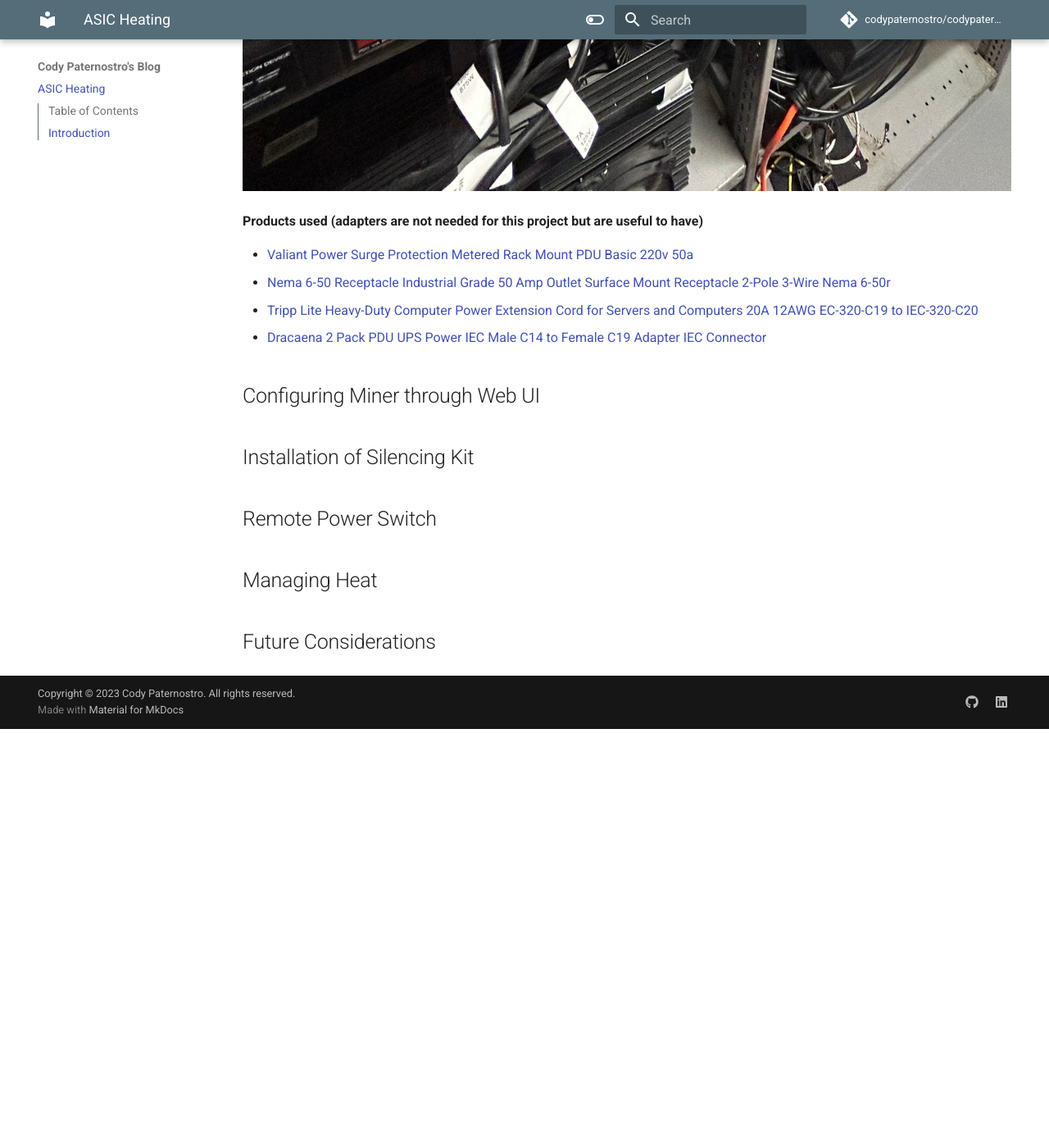
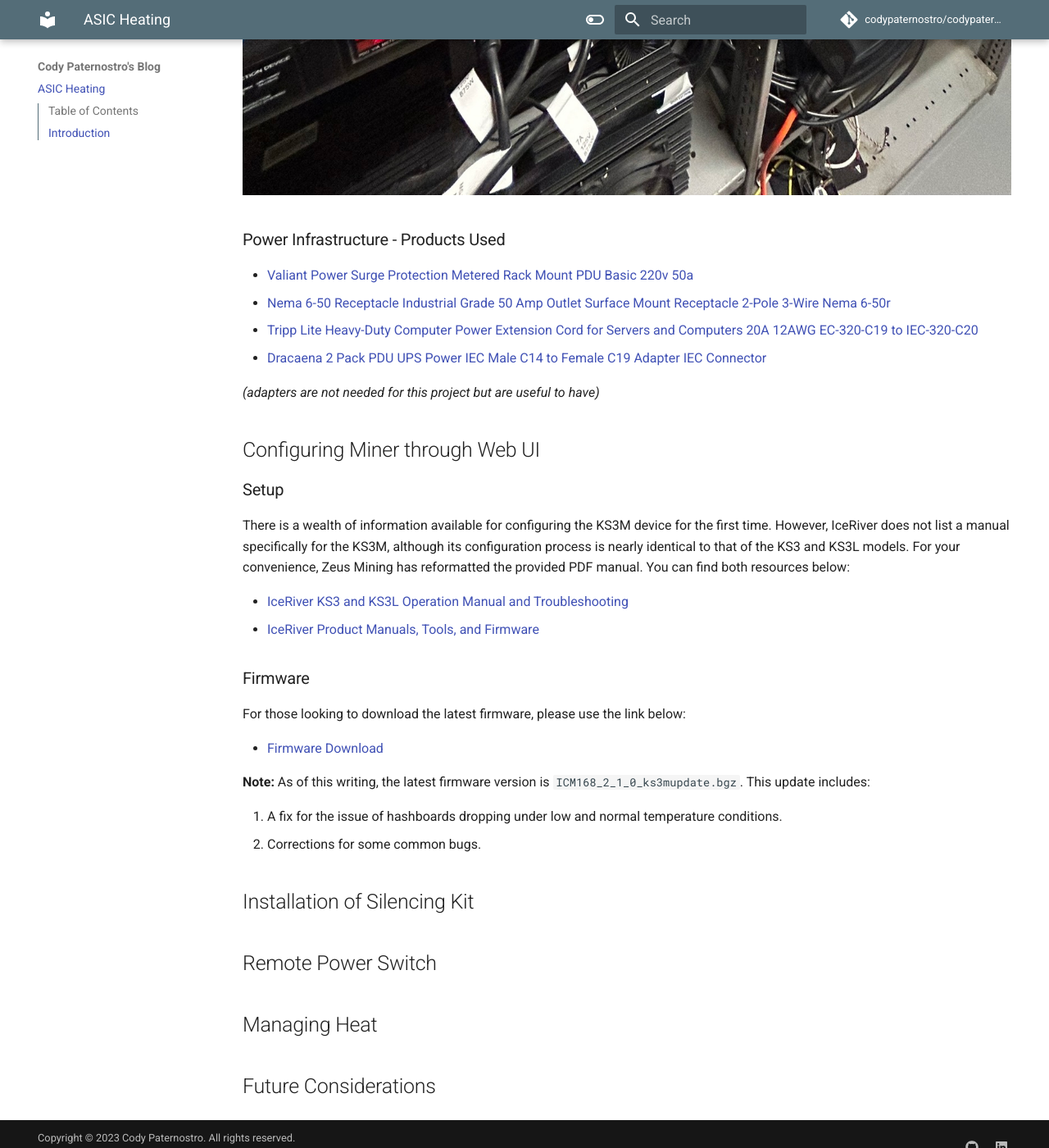
Before and after one commit to codypaternostro/codypaternostro.github.io, an MkDocs documentation site: the page built from docs/blog/ASIC Heating.md, in a window 1280 px wide and 1400 px high, scrolled down 2751 px. Shown: the whole window at 82% size. Built offline with MkDocs 1.6.1 and Material for MkDocs 9.7.7, drawn with Linux system fonts in a browser that asks for light colours; comment, search, counter and statistics services are not loaded; before the commit the page ends 3640 px from its top, so only the background shows below that; some of the changed text lies outside the part shown.

Commit message:
Update ASIC Heating.md

```diff
--- a/docs/blog/ASIC Heating.md
+++ b/docs/blog/ASIC Heating.md
@@ -1,7 +1,7 @@
 # ASIC Heating
 This post will document the process involved in planning, setup, and managing an ASIC miner is a household setting. There are several important areas to consider before purchasing an ASIC miner for use inside your home. Involving heating, power consumption, and remote management. Documenting the process and steps I took will be shared in this post.
 
-## Table of Contents
+## *Table of Contents*
 1. [Introduction](#introduction)
 2. [Power Plan](#power-plan)
 3. [Configuring Miner through Web UI](#configuring-miner-through-web-ui)
@@ -10,7 +10,7 @@
 6. [Managing Heat](#managing-heat)
 7. [Future Considerations](#future-considerations)
 
-## Introduction
+## *Introduction*
 [Silencing Kit Installation](https://youtu.be/tIneY9daxnw?si=ualFuQoHbqlXtb2A)
 #![Thumbnail](introduction.jpg)
 I decided to document the silencing kit installation by recording the process!
@@ -18,7 +18,7 @@
 
 ## Power Plan
 
-*Single-Phase 240 Volt 50 Amp Circuit *
+### Single-Phase 240 Volt 50 Amp Circuit
 
 Utilizing an existing circuit was the cornerstone of formulating my power plan. The circuit in question was a 240 volt 50 amp setup, which implied that finding a suitable PDU would be challenging.
 
@@ -28,14 +28,34 @@
 
 ![PDU Picture](pdu.jpg)
 
-**Products used (adapters are not needed for this project but are useful to have)**
+### Power Infrastructure - Products Used
 
 - <a target="_blank" href="https://www.amazon.com/gp/product/B0BFFB458M/ref=ppx_yo_dt_b_search_asin_title?ie=UTF8&amp;psc=1&_encoding=UTF8&tag=codypaternost-20&linkCode=ur2&linkId=a9ddd6b402e715f57bfcf0a9944ea4bb&camp=1789&creative=9325">Valiant Power Surge Protection Metered Rack Mount PDU Basic 220v 50a</a>
 - <a target="_blank" href="https://www.amazon.com/EDYCARX-Receptacle-Industrial-Outlet-Surface/dp/B0C4FHQ4NL/ref=sr_1_7?crid=UL1FDQDQ3YIA&amp;keywords=L6-50r%252Bblack&amp;qid=1707014530&amp;sprefix=l6-50r%252Bblac%252Caps%252C115&amp;sr=8-7&amp;th=1&_encoding=UTF8&tag=codypaternost-20&linkCode=ur2&linkId=7a11142179905bebf9f17cca03b8f360&camp=1789&creative=9325">Nema 6-50 Receptacle Industrial Grade 50 Amp Outlet Surface Mount Receptacle 2-Pole 3-Wire Nema 6-50r</a>
 - <a target="_blank" href="https://www.amazon.com/gp/product/B001348EDC/ref=ppx_yo_dt_b_search_asin_title?ie=UTF8&amp;th=1https://www.amazon.com/gp/product/B001348EDC/ref=ppx_yo_dt_b_search_asin_title?ie=UTF8&amp;th=1&_encoding=UTF8&tag=codypaternost-20&linkCode=ur2&linkId=7b1e9fae45399d10a7095922959ec344&camp=1789&creative=9325">Tripp Lite Heavy-Duty Computer Power Extension Cord for Servers and Computers 20A 12AWG EC-320-C19 to IEC-320-C20</a>
 - <a target="_blank" href="https://www.amazon.com/gp/product/B09R6JM1VC/ref=ppx_yo_dt_b_search_asin_title?ie=UTF8&amp;th=1&_encoding=UTF8&tag=codypaternost-20&linkCode=ur2&linkId=f00c7d69d2cd5068fea4916b72d2f3bc&camp=1789&creative=9325">Dracaena 2 Pack PDU UPS Power IEC Male C14 to Female C19 Adapter IEC Connector </a>
 
+*(adapters are not needed for this project but are useful to have)*
 ## Configuring Miner through Web UI
+
+### Setup
+
+There is a wealth of information available for configuring the KS3M device for the first time. However, IceRiver does not list a manual specifically for the KS3M, although its configuration process is nearly identical to that of the KS3 and KS3L models. For your convenience, Zeus Mining has reformatted the provided PDF manual. You can find both resources below:
+
+- [IceRiver KS3 and KS3L Operation Manual and Troubleshooting](https://www.zeusbtc.com/articles/information/4718-iceriver-ks3-ks3l-operation-manual-and-troubleshooting)
+- [IceRiver Product Manuals, Tools, and Firmware](https://www.iceriver.io/tutorial/)
+
+### Firmware
+
+For those looking to download the latest firmware, please use the link below:
+
+- [Firmware Download](https://www.iceriver.io/firmware-download/)
+
+**Note:** As of this writing, the latest firmware version is `ICM168_2_1_0_ks3mupdate.bgz`. This update includes:
+
+1. A fix for the issue of hashboards dropping under low and normal temperature conditions.
+2. Corrections for some common bugs.
+
 
 ## Installation of Silencing Kit
 
```
